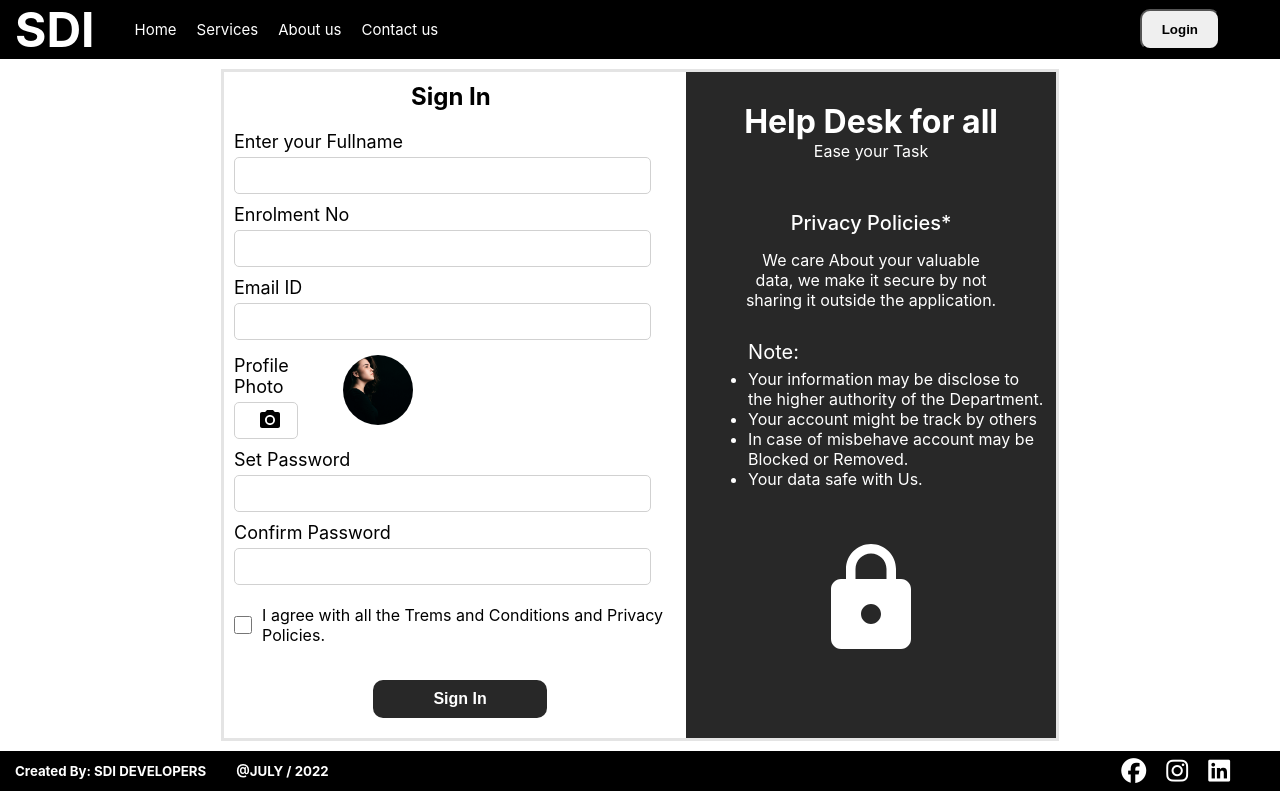
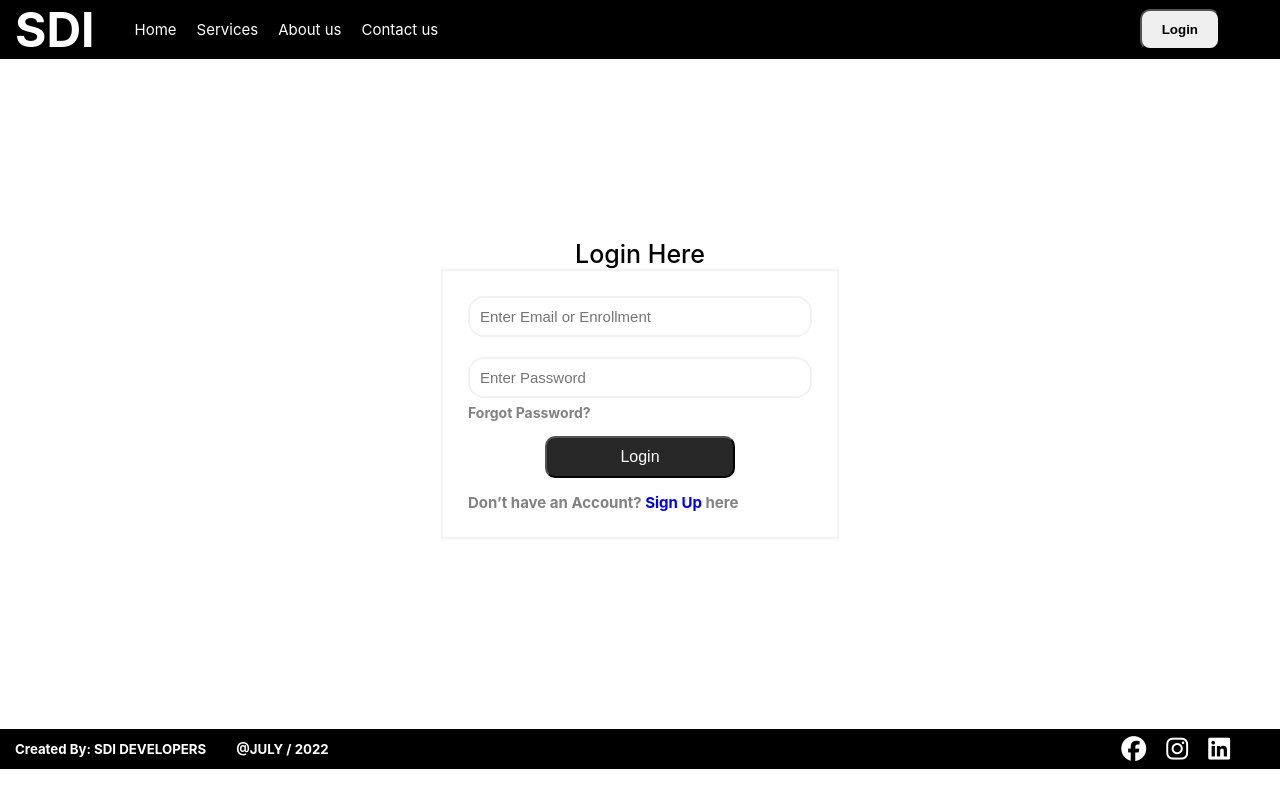
Before and after one commit to shivghari/Help-Desk, a React (Create React App) app in the folder help-desk/: page /signin in a window 1280 px wide. Built offline with nearby package versions, Linux system fonts and the light colour scheme.

Commit message:
LoginForm added and routing done for login and signup form

```diff
--- a/help-desk/src/App.js
+++ b/help-desk/src/App.js
@@ -4,6 +4,7 @@ import Navbar from "./components/Navbar/Navbar";
 import StudentSignin from "./components/SigninForms/StudentSignin/StudentSignin";
 import Footer from "./components/Footer/Footer";
 import Home from "./components/Home/Home";
+import Login from "./components/LoginForm/Login"
 import Complaint from "../src/components/Complaint";
 
 //routing imports
@@ -17,7 +18,8 @@ function App() {
         <Navbar />
         <Routes>
           <Route exact path="/" element={<Home />}></Route>
-          <Route exact path="/signin" element={<StudentSignin />}></Route>
+          <Route exact path="/signin" element={<Login />}></Route>
+          <Route exact path="/signup" element={<StudentSignin />}></Route>
           <Route exact path="/complaint" element={<Complaint />}></Route>
           <Route exact path="/profile" element={<Profile />}></Route>
         </Routes>
--- /dev/null
+++ b/help-desk/src/components/LoginForm/Login.css
@@ -0,0 +1,88 @@
+.login-container{
+    width: 100%;
+    height: 82.5vh;
+    display: flex;
+    flex-direction: column;
+    align-items: center;
+    justify-content: center;
+}
+.login-heading h1{
+    font-size: 25px;
+    text-align: center;
+    font-weight: 500;
+}
+.login-contain{
+    border: 2px solid #F3F2F2;
+    margin: auto;
+}
+.login-details{
+    margin-top: 15px;
+    margin-bottom: 15px;
+    display: flex;
+    flex-direction: column;
+    justify-content: center;
+    align-items: flex-start;
+    margin: 25px;
+}
+.login-details input{
+    border: 2px solid #F3F2F2;
+    border-radius: 16px;
+    font-size: 15px;
+    padding: 10px;
+    width: 320px;
+}
+.forgot{
+    font-size: 14px;
+    margin-top: 6px;
+    color: #828282;
+    width: fit-content;
+    text-align: left;
+}
+.login-button{
+    text-align: center;
+    margin-top: 15px;
+    margin-bottom: 15px;
+    width: 100%;
+}
+.login-button button{
+    background-color: #282828;
+    color: white;
+    font-size: 16px;
+    width: 190px;
+    margin: 0 auto;
+    border-radius: 10px;
+    padding: 10px 20px 10px 20px;
+}
+.signup{
+    color: #828282;
+    font-size: 15px;
+    width: fit-content;
+}
+/* .main-container{
+    margin: auto;
+    width: fit-content;
+    height: fit-content;
+} */
+
+@media (max-width: 425px){
+    .login-details input {
+        font-size: 13px;
+        width: 240px;
+    }
+    .forgot{
+        font-size: 14px;
+    }
+    .login-button button {
+        font-size: 14px;
+        width: 170px;
+    }
+    .signup{
+        font-size: 14px;
+    }
+    .login-heading h1 {
+        font-size: 20px;
+    }
+    .login-details{
+        margin: 15px;
+    }
+}
--- /dev/null
+++ b/help-desk/src/components/LoginForm/Login.jsx
@@ -0,0 +1,30 @@
+import React from 'react'
+import { Link, useNavigate } from 'react-router-dom';
+import "./Login.css"
+
+export default function Login() {
+
+    const Navigate = useNavigate();
+  return (
+    <>
+            <div className='login-container'>
+                <div className='main-container'>
+                    <div className='login-heading'>
+                        <h1>Login Here</h1>
+                    </div>
+                    <div className='login-contain'>
+                        <div className='login-details'>
+                            <input type="text" placeholder="Enter Email or Enrollment"/><br/>
+                            <input type="text" placeholder="Enter Password"/>
+                            <h1 className='forgot'>Forgot Password?</h1>
+                            <div className='login-button'>
+                                <button type='sumbit'>Login</button>
+                            </div>
+                            <h1 className='signup'>Don’t have an Account? <Link to="/signup">Sign Up</Link> here</h1>
+                        </div>
+                    </div>
+                </div>
+            </div>
+    </>
+  )
+}
```
